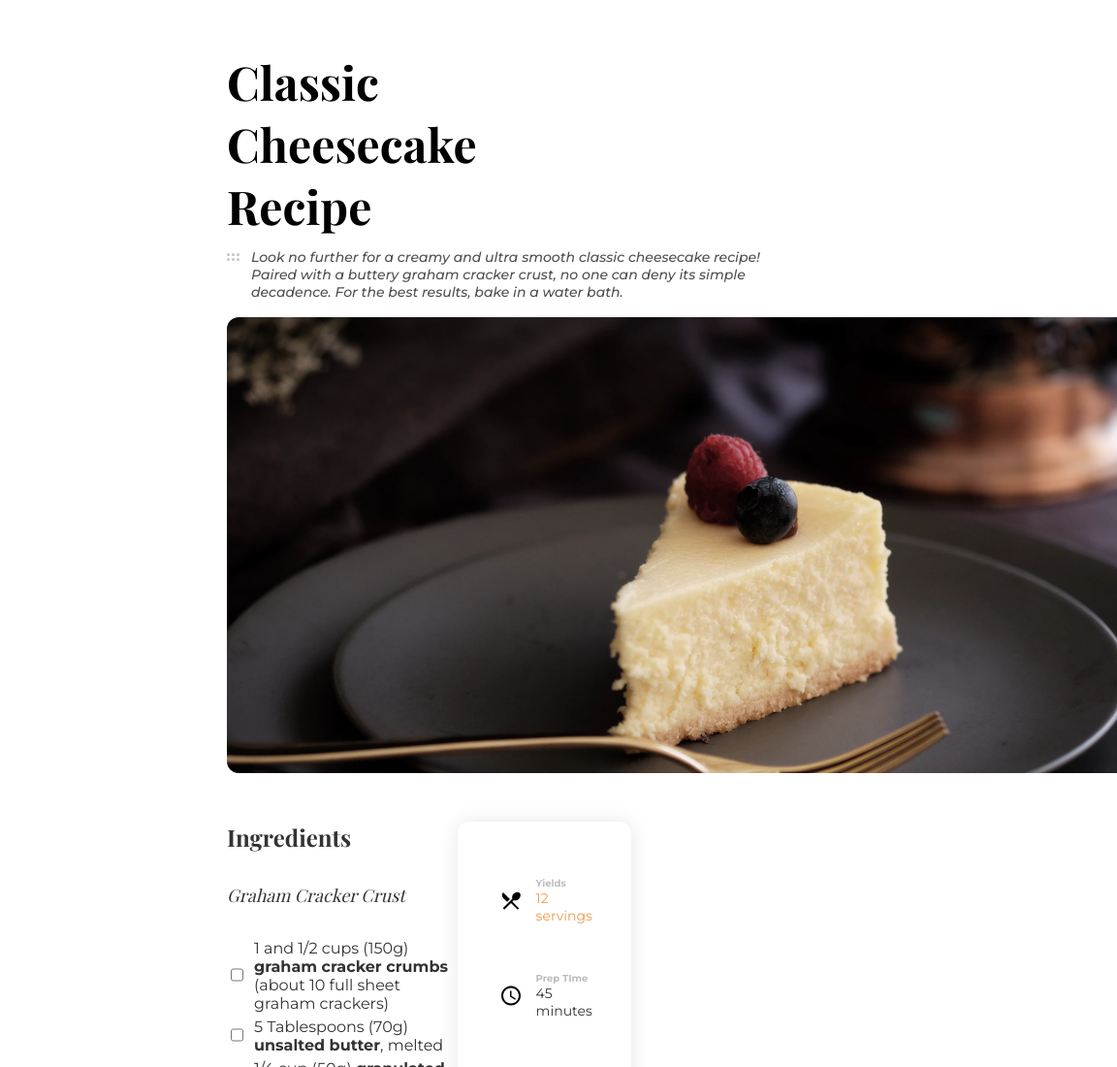
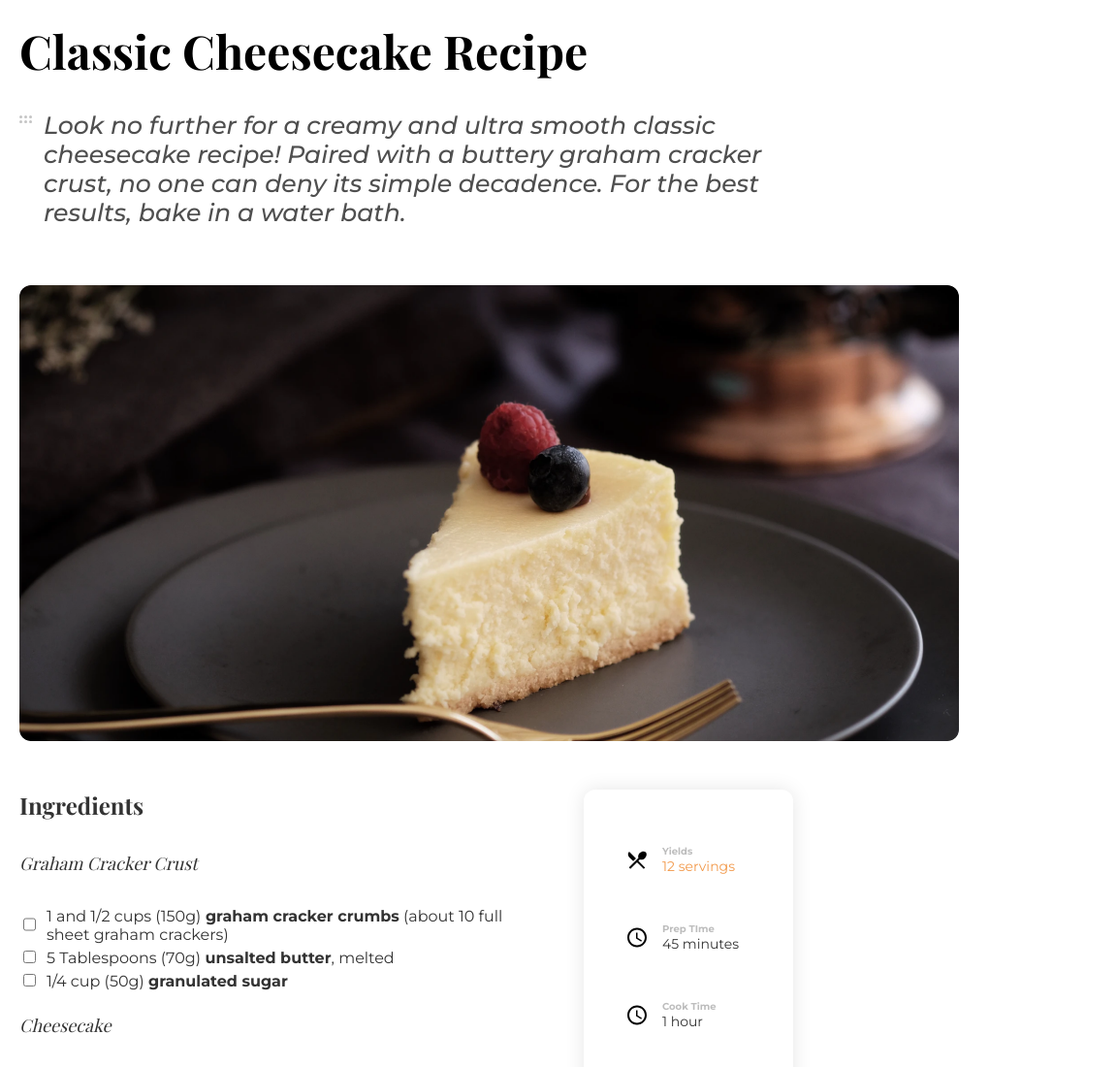
Before and after one commit to imdadAdelabou/Recipe-page-devchallenges, a plain HTML site: page index.html in a window 768 px wide. Shown: the top 1100 px of the page at 97% size, 1152 px wide, since content can reach past the window. Drawn offline with nearby package versions, Linux system fonts and the light colour scheme.

Commit message:
[feat] fix some bug

```diff
--- a/css/index.css
+++ b/css/index.css
@@ -307,3 +307,32 @@ body {
         display: block;
     }
 }
+
+@media screen and (min-width: 481px) and (max-width: 1024px) {
+    body {}
+    .main {
+        margin: 20px 0 0 20px;
+    }
+    .main__headTitle {
+        width: 600px;
+        margin: 0;
+    }
+    .main__subTitle {
+        width: 100vw;
+        font-size: 1.8em;
+        margin: 30px 0 60px 0;
+    }
+    .main__mainContent {
+        width: 100vw;
+        display: grid;
+        grid-template-columns: repeat(2, auto-fill);
+    }
+    .main__mainContent__rightElm {
+        margin-right: 10px;
+        grid-column: 5/5;
+    }
+    .main__mainContent__leftElm {
+        width: 90%;
+    }
+    .main__mainContent__rightElm {}
+}
```
